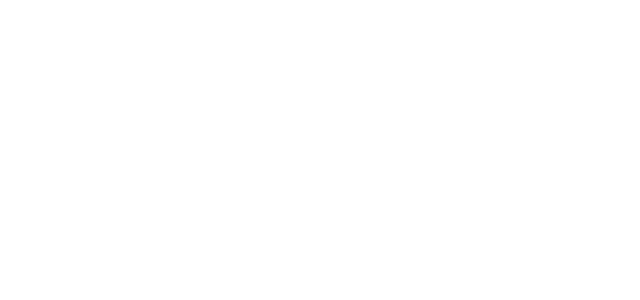
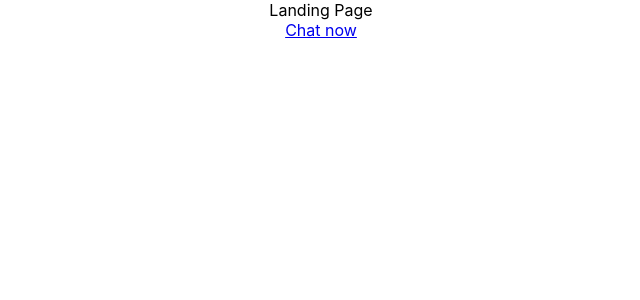
Before and after one commit to brianjkelly/night-owl, a React (Create React App) app: page / in a window 1280 px wide. Shown: the top 300 px of the page, without its empty margins (319-959 px from the left). Built offline with nearby package versions, Linux system fonts and the light colour scheme.

Commit message:
Backing up before pull

```diff
--- a/src/components/ChatBox/ChatBox.jsx
+++ b/src/components/ChatBox/ChatBox.jsx
@@ -20,6 +20,7 @@
         socket.on('chat message', msg => {
             setHistory(msgHistory => [...msgHistory, msg]);
         });
+
     }, []);
 
     const sendMessage = (e) => {
--- a/src/pages/LandingPage/LandingPage.jsx
+++ b/src/pages/LandingPage/LandingPage.jsx
@@ -1,9 +1,11 @@
 import React from 'react';
+import { Link } from 'react-router-dom';
 
 const LandingPage = () => {
     return (
         <div classname="LandingPage">
-
+            <div> Landing Page </div>
+            <Link to='/chat'>Chat now</Link>
         </div>
     );
 }
```
